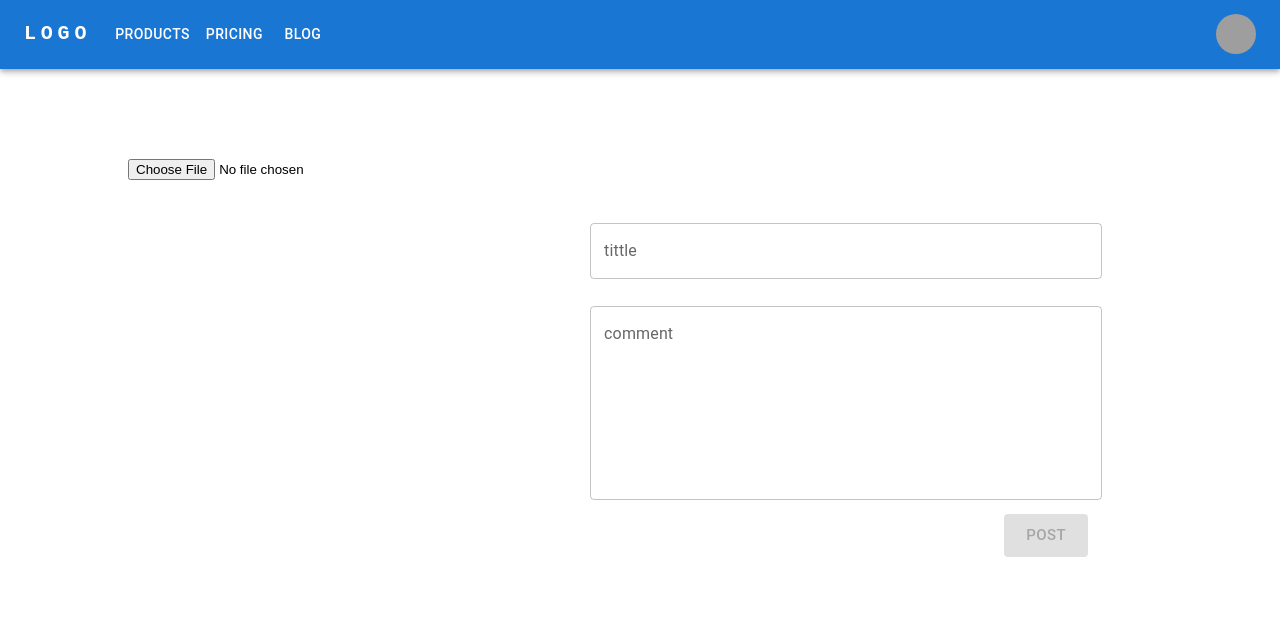
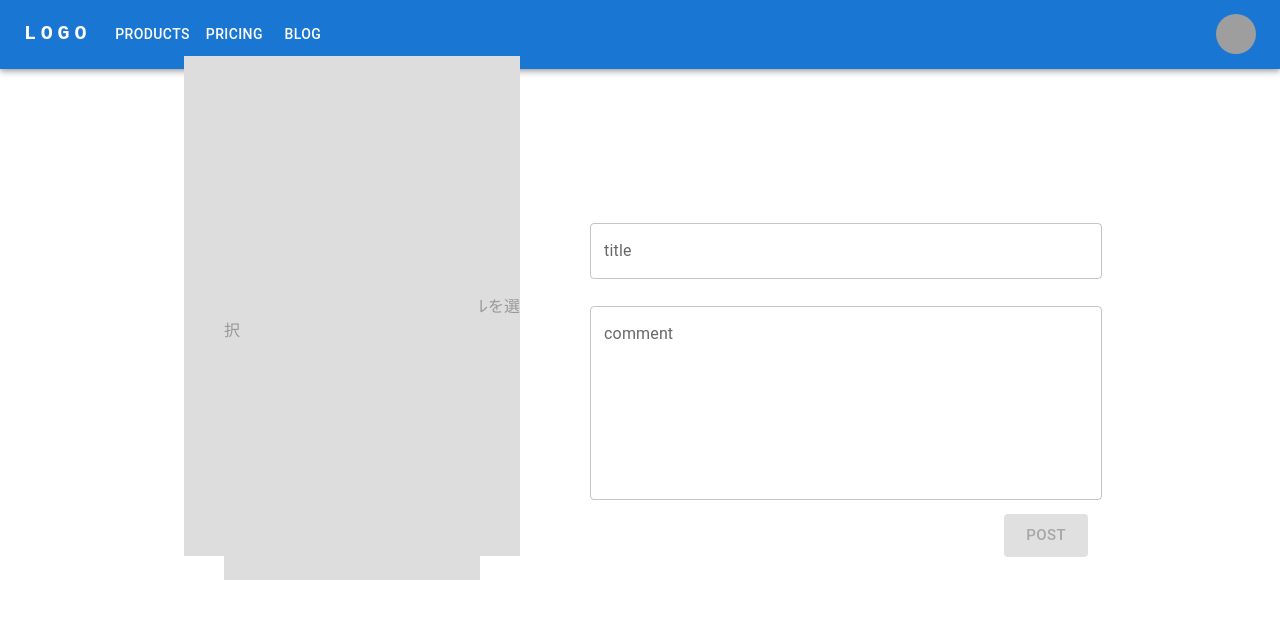
Before and after one commit to Shunkicreate/wakuwaku_Hackz, a React (Create React App) app: page /post in a window 1280 px wide. Shown: the top 618 px of the page. Built offline with nearby package versions, Linux system fonts and the light colour scheme; grey boxes are pictures that could not be loaded.

Commit message:
arakatadeketa

```diff
--- a/src/pages/PostContent/PostContent.tsx
+++ b/src/pages/PostContent/PostContent.tsx
@@ -2,7 +2,7 @@ import Header from "../../component/header/Header";
 import { useNavigate } from 'react-router-dom';
 import { Button, createMuiTheme, styled, TextField, useFormControl, withStyles } from "@mui/material";
 import { ThemeProvider } from "@emotion/react";
-import react, { useContext, useState } from "react"
+import react, { useContext, useRef, useState } from "react"
 import { grid, height, padding } from "@mui/system";
 import { right } from "@popperjs/core";
 
@@ -37,14 +37,31 @@ const PostContent = (): JSX.Element => {
     }
   }
 
+  const inputFileRef = useRef<HTMLInputElement>(null);
+
   const navigate = useNavigate();
 
 
   const SelectPhoto = () => {
     if(profileImage=='default-profile.png'){
       return(
-        <input type="file" onChange={onFileInputChange}/>
+        <label
+          style={{
+            width: "31vw",
+            height: "31vw",
+            padding: "30vh",
+            color: "#999999",
+            backgroundColor: "#DDDDDD",
+          }}>
+          <input type="file" style={{display: "none", marginTop: "90vh",}} onChange={onFileInputChange}/>ファイルを選択
+        </label>
       )
+      // return(
+      //   <>
+      //     <button onClick={() => { navigate(`/content/${tittle}`) }}>ファイルを選択</button>
+      //     <input type="file" style={{display: "none"}} onChange={onFileInputChange}/>ファイルを選択
+      //   </>
+      // )
     }
     else{
       return(
@@ -52,10 +69,12 @@ const PostContent = (): JSX.Element => {
               src={profileImage}
               // className="h-32 w-32 rounded-full"
               style={{
+                marginTop: "-40%",
                 width: "31vw",
                 height: "31vw",
                 paddingLeft: "2vw",
                 paddingRight: "2vw",
+                objectFit: "cover"
               }}
             />
       )
@@ -83,16 +102,17 @@ const PostContent = (): JSX.Element => {
           height: "100vh"
         }}
       >
-        <div style={{height: "100%",paddingTop: "20%"}}>
+        <div style={{height: "100%",paddingTop: "50%", textAlign: "center"}}>
           <SelectPhoto></SelectPhoto>
         </div>
         <div style={{height: "100%",paddingTop: "20%"}}>
           <div style={{ margin: "2%" }}>
             <ThemeProvider theme={theme1}>
+              {/* titleテキストボックス */}
               <div>
                 <TextField
                   id="outlined-basic"
-                  label="tittle" variant="outlined"
+                  label="title" variant="outlined"
                   style={{
                     width: "40vw",
                     marginBottom: "4%"
@@ -103,6 +123,7 @@ const PostContent = (): JSX.Element => {
                   }}
                 />
               </div>
+              {/* commentテキストボックス */}
               <div>
                 <TextField
                   id="outlined-basic"
@@ -120,6 +141,7 @@ const PostContent = (): JSX.Element => {
               </div>
             </ThemeProvider>
           </div>
+          {/* 投稿ボタン */}
           <div style={{textAlign: "right", width: "40vw"}}>
             <ThemeProvider theme={theme2}>
               <Button variant="contained" size={"large"} disabled={check} style={{flexGrow: "1"}} onClick={() => { navigate(`/content/${tittle}`) }}>post</Button>
```
